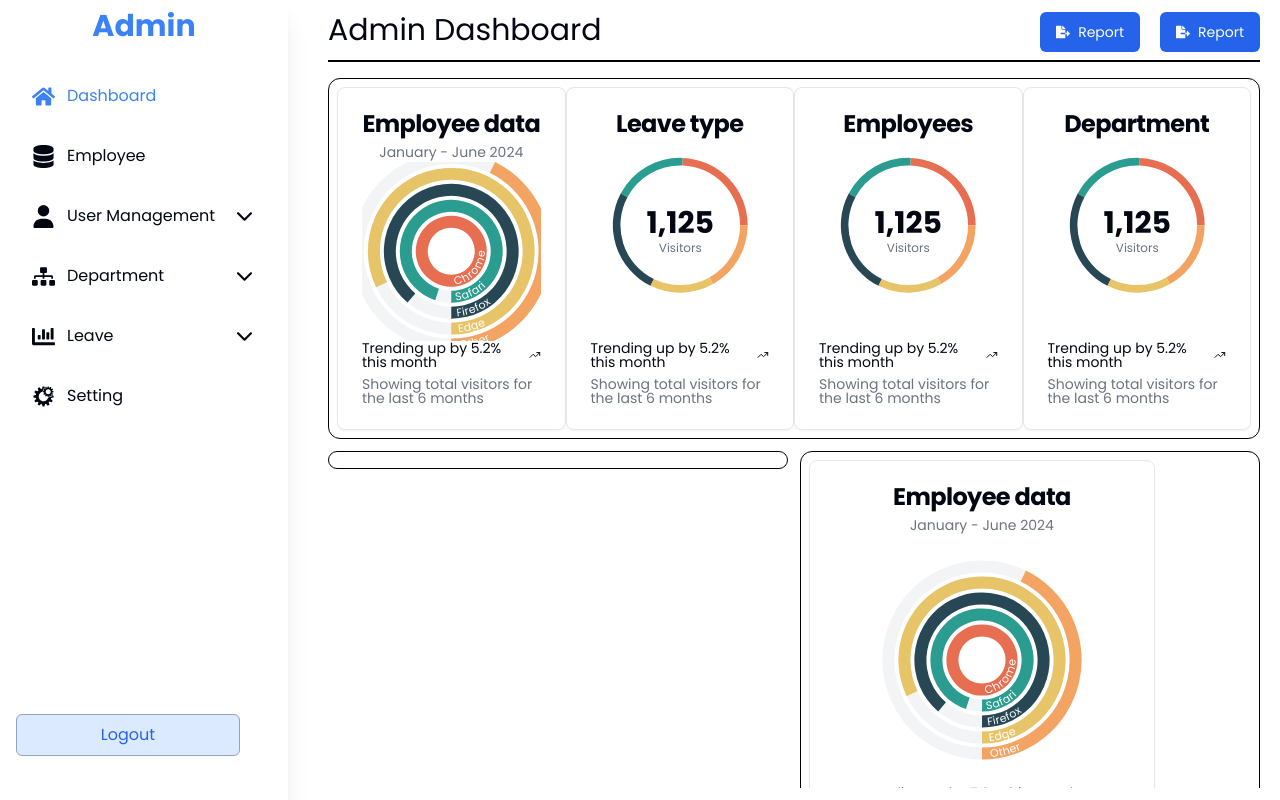
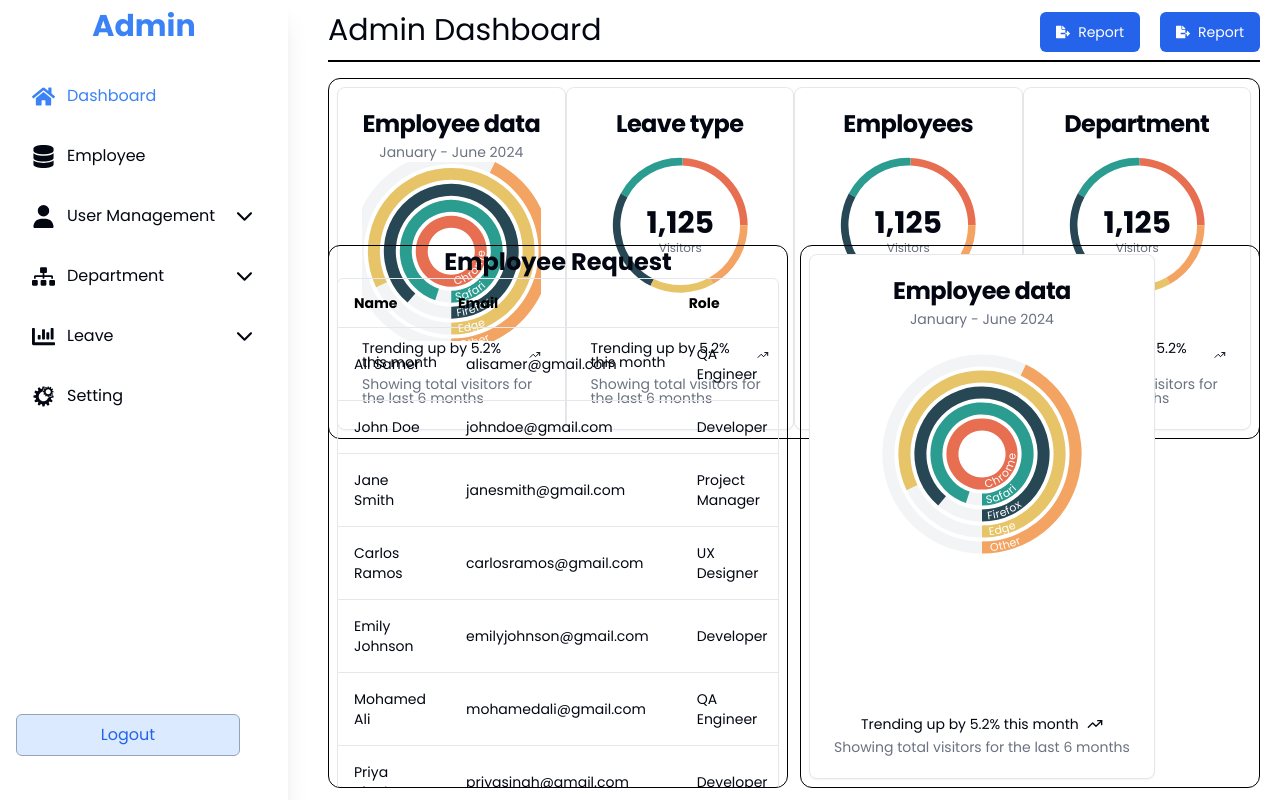
Before and after one commit to Aq7853gehc/leave_sm, a Next.js app: page /admin in a window 1280 px wide. Built offline with nearby package versions, Linux system fonts and the light colour scheme.

Commit message:
integaration wtih ohter changes

```diff
--- a/app/(auth)/adminLogin/page.tsx
+++ b/app/(auth)/adminLogin/page.tsx
@@ -1,8 +1,13 @@
+"use client"
+import Link from 'next/link'
+import { redirect } from 'next/navigation'
 import React from 'react'
 
 const AdminLogin = () => {
   return (
-    <div>AdminLogin</div>
+    <div>AdminLogin
+      <Link href='/admin' className='border p-4'>Login</Link>
+    </div>
   )
 }
 
--- a/app/(auth)/login/page.tsx
+++ b/app/(auth)/login/page.tsx
@@ -1,10 +1,11 @@
+'use client'
 import { redirect } from 'next/navigation'
 import React from 'react'
 
 const Login = () => {
   return (
     <div>Login
-      {redirect("/user")}
+     <button onClick={() => redirect('/user')} className='border p-4'>Login</button>
     </div>
   )
 }
--- /dev/null
+++ b/app/admin/(dashboard)/columns.tsx
@@ -0,0 +1,48 @@
+"use client";
+
+import { ColumnDef } from "@tanstack/react-table";
+import { RequestEmployeeType } from "../adminTypes";
+
+export const employeColumn: ColumnDef<RequestEmployeeType>[] = [
+  {
+    accessorKey: "name",
+    header: () => (
+      <div className="text-black dark:text-white dark:bg-red font-bold">
+        Name
+      </div>
+    ),
+  },
+  {
+    accessorKey: "email",
+    header: () => (
+      <div className="text-black dark:text-white font-bold">Email</div>
+    ),
+    cell: ({ row }) => <div className="px-2">{row.getValue("email")}</div>,
+  },
+  {
+    accessorKey: "role",
+    header: () => (
+      <div className="text-black dark:text-white font-bold">Role</div>
+    ),
+    cell: ({ row }) => <div className="px-2">{row.getValue("role")}</div>,
+  },
+  {
+    accessorKey: "status",
+    header: () => (
+      <div className="font-bold text-black dark:text-white">Status</div>
+    ),
+    cell: ({ row }) => (
+      <div className={`text-red-500`}>
+        { row.getValue("status") === "Active" ? (
+          <p className="text-green-500 dark:text-green-400">
+            {row.getValue("status")}
+          </p>
+        ) : (
+          <p className="text-red-500 dark:text-red-400">
+            {row.getValue("status")}
+          </p>
+        )}
+      </div>
+    ),
+  },
+];
--- /dev/null
+++ b/app/admin/(dashboard)/data-table.tsx
@@ -0,0 +1,80 @@
+"use client"
+
+import {
+  ColumnDef,
+  flexRender,
+  getCoreRowModel,
+  useReactTable,
+} from "@tanstack/react-table"
+
+import {
+  Table,
+  TableBody,
+  TableCell,
+  TableHead,
+  TableHeader,
+  TableRow,
+} from "@/components/ui/table"
+
+interface DataTableProps<TData, TValue> {
+  columns: ColumnDef<TData, TValue>[]
+  data: TData[]
+}
+
+export function DataTable<TData, TValue>({
+  columns,
+  data,
+}: DataTableProps<TData, TValue>) {
+  const table = useReactTable({
+    data,
+    columns,
+    getCoreRowModel: getCoreRowModel(),
+  })
+
+  return (
+    <div className="rounded-md  border">
+      <Table >
+        <TableHeader>
+          {table.getHeaderGroups().map((headerGroup) => (
+            <TableRow key={headerGroup.id}>
+              {headerGroup.headers.map((header) => {
+                return (
+                  <TableHead className="dark:bg-gray-800" key={header.id}>
+                    {header.isPlaceholder
+                      ? null
+                      : flexRender(
+                          header.column.columnDef.header,
+                          header.getContext()
+                        )}
+                  </TableHead>
+                )
+              })}
+            </TableRow>
+          ))}
+        </TableHeader>
+        <TableBody>
+          {table.getRowModel().rows?.length ? (
+            table.getRowModel().rows.map((row) => (
+              <TableRow
+                key={row.id}
+                data-state={row.getIsSelected() && "selected"}
+              >
+                {row.getVisibleCells().map((cell) => (
+                  <TableCell key={cell.id}>
+                    {flexRender(cell.column.columnDef.cell, cell.getContext())}
+                  </TableCell>
+                ))}
+              </TableRow>
+            ))
+          ) : (
+            <TableRow>
+              <TableCell colSpan={columns.length} className="sm:h-24 text-center">
+                No results.
+              </TableCell>
+            </TableRow>
+          )}
+        </TableBody>
+      </Table>
+    </div>
+  )
+}
--- a/app/admin/adminTypes.ts
+++ b/app/admin/adminTypes.ts
@@ -4,7 +4,7 @@ export interface RequestEmployeeType {
     email: string;
     city: string;
     role: string;
-    status: string;
+    status: 'Active'|'Inactive';
     action: JSX.Element[];
   }
 
--- a/app/admin/page.tsx
+++ b/app/admin/page.tsx
@@ -1,8 +1,13 @@
+"use client"
 import { DonutChart } from "@/components/DonoutChart";
 import { RadarChart } from "@/components/RadarChart";
 import { Button } from "@/components/ui/button";
 import React from "react";
 import { FaFileExport } from "react-icons/fa";
+import { DataTable } from "./(dashboard)/data-table";
+import { employeColumn } from "./(dashboard)/columns";
+import { bal } from "@/constants/data";
+import { requests } from "./employee/page";
 
 const page = () => {
   return (
@@ -24,14 +29,22 @@ const page = () => {
 
       <div className="flex w-full h-[90vh] overflow-scroll no-scrollbar">
         <div className="w-full grid grid-cols-1 md:grid-cols-2 h-full gap-3">
-          <div className="border border-black w-full h-fit relative rounded-xl col-span-2 flex p-2 justify-around">
+          <div className="border border-black w-full h-fit relative rounded-xl col-span-2 flex p-2 justify-around overflow-scroll no-scrollbar">
             <RadarChart />
             <DonutChart title="Leave type " />
             <DonutChart title="Employees" />
             <DonutChart title="Department " />
           </div>
-          <div className="border border-black w-full h-fit relative rounded-xl  flex p-2"></div>
-          <div className="border border-black w-full h-fit relative rounded-xl  flex p-2">
+          <div className="border border-black w-full h-full relative rounded-xl overflow-hidden items-center justify-evenly flex flex-col ">
+            <h1 className="text-2xl font-bold">Employee Request</h1>
+            <div className={"h-fit w-full px-2"}>
+              <DataTable
+                columns={employeColumn}
+                data={requests.filter((d) => d.id <= 7)}
+              />
+            </div>
+          </div>
+          <div className="border border-black w-full h-full relative rounded-xl  flex p-2">
             <RadarChart />
           </div>
         </div>
--- a/app/globals.css
+++ b/app/globals.css
@@ -61,15 +61,16 @@
 
 @layer base {
   * {
-    @apply border-border;
+    @apply border-border
+
   }
   body {
     @apply bg-background text-foreground;
   }
 }
 
-a {
-  @apply flex px-4 py-2 gap-2 items-center text-lg w-full
+.a {
+  @apply flex px-4 py-2 gap-2 items-center text-lg w-full rounded-sm
 }
 
 @layer utilities {
--- a/app/user/page.tsx
+++ b/app/user/page.tsx
@@ -64,14 +64,14 @@ const Users = () => {
           </div>
           <ChartDemo className="mt-5 md:w-[30rem] w-[20rem] h-[20rem] flex items-center justify-center text-center md:h-[25rem] " />
         </div>
-        <div className="w-full flex gap-5 justify-center items-center flex-col px-4  py-4">
+        <div className="w-full flex gap-5 justify-center items-center flex-1 flex-col px-4  py-4">
           <div className="w-full flex justify-center items-center flex-col relative">
             <h1 className="sm:text-4xl text-2xl font-bold ">Recent Applied </h1>
             <p className="md:text-lg text-sm">
               This is the list of recent applied with in 10 days
             </p>
           </div>
-          {/* <ListLeave /> */}
+          <ListLeave className="w-full"/>
         </div>
       </div>
     </section>
--- a/components/AdminSidebar.tsx
+++ b/components/AdminSidebar.tsx
@@ -192,9 +192,9 @@ const Sidebar = () => {
             );
           })}
           <div className="absolute left-0 bottom-6 py-5 w-[16rem] flex justify-center items-center">
-            <button className="w-[14rem] border active border-slate-400 box active flex justify-center">
+            <Link className="w-[14rem] border active border-slate-400 box active flex justify-center" href={"/adminLogin"}>
               Logout
-            </button>
+            </Link>
           </div>
         </div>
       </div>
--- a/components/ListLeave.tsx
+++ b/components/ListLeave.tsx
@@ -6,7 +6,7 @@ import { getData } from '@/constants/leavesdata'
 import { cn } from '@/lib/utils'
 import React from 'react'
 
-const ListLeave = async({className}:{className:string}) => {
+const ListLeave = async({className}:{className?:string}) => {
   try {
     const data =  await getData()
     return (
```
Also changed, not shown: components/Sidebar/index.tsx (+7 -7 lines).
